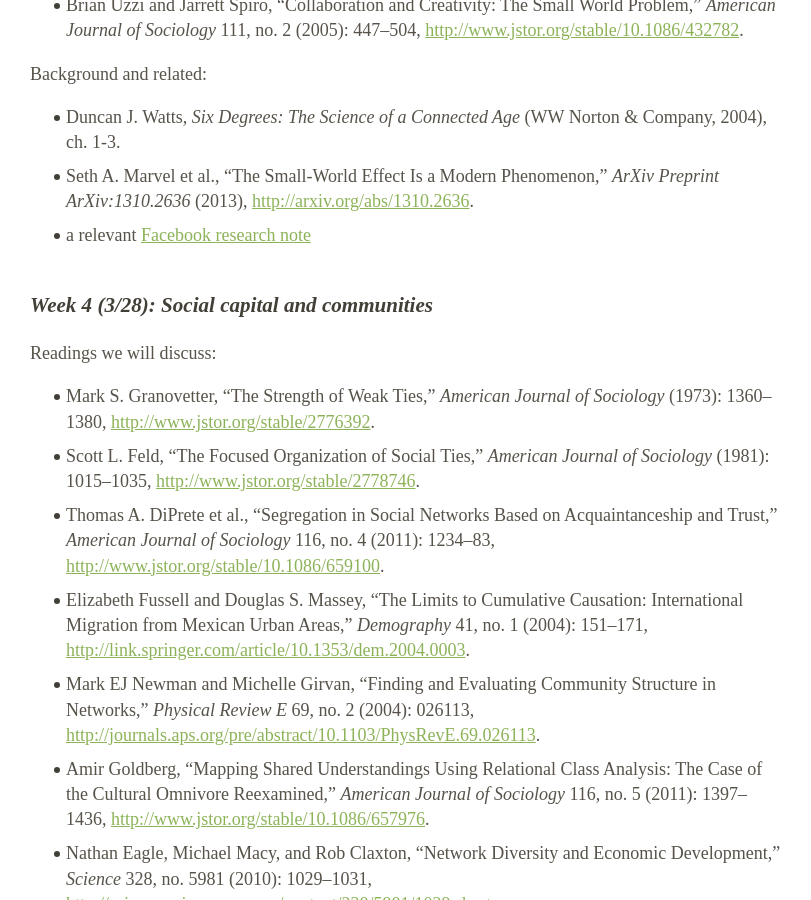
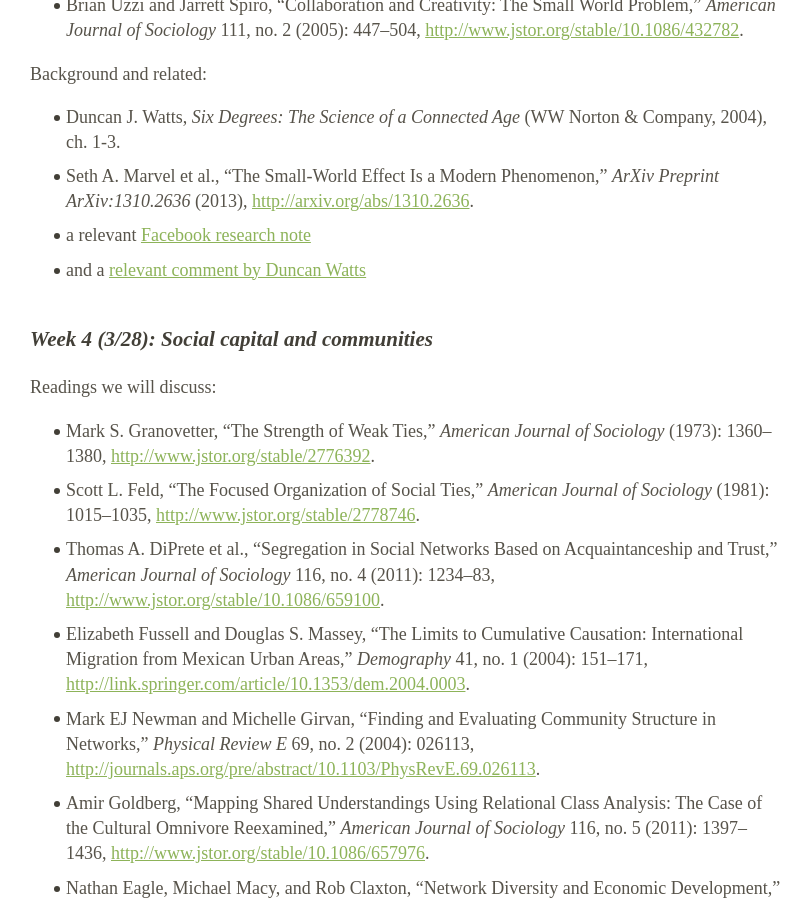
Before and after one commit to dfeehan/dfeehan.github.io, a Jekyll site: the page teaching/201601_demog260.html, which Jekyll copies as it is, in a window 1280 px wide and 900 px high, scrolled down 4184 px. Shown: the whole window, without its empty margins (232-1043 px from the left). Built offline with Jekyll 4.4.1, drawn with Linux system fonts in a browser that asks for light colours.

Commit message:
added link to duncan watts's comment on fb post

```diff
--- a/teaching/201601_demog260.html
+++ b/teaching/201601_demog260.html
@@ -406,6 +406,7 @@
 <li><span class="citation">Duncan J. <span>Watts</span>, <em>Six Degrees: The Science of a Connected Age</em> (WW Norton &amp; Company, 2004), ch. 1-3.</span></li>
 <li><span class="citation">Seth A. <span>Marvel</span> et al., “The Small-World Effect Is a Modern Phenomenon,” <em>ArXiv Preprint ArXiv:1310.2636</em> (2013), <a href="http://arxiv.org/abs/1310.2636" class="uri">http://arxiv.org/abs/1310.2636</a>.</span></li>
 <li>a relevant <a href="https://research.facebook.com/blog/three-and-a-half-degrees-of-separation/">Facebook research note</a></li>
+<li>and a <a href="https://medium.com/@duncanjwatts/how-small-is-the-world-really-736fa21808ba#.vlogrknh1">relevant comment by Duncan Watts</a></li>
 </ul>
 <h3 id="week-4-328-social-capital-and-communities">Week 4 (3/28): Social capital and communities</h3>
 <p>Readings we will discuss:</p>
```
